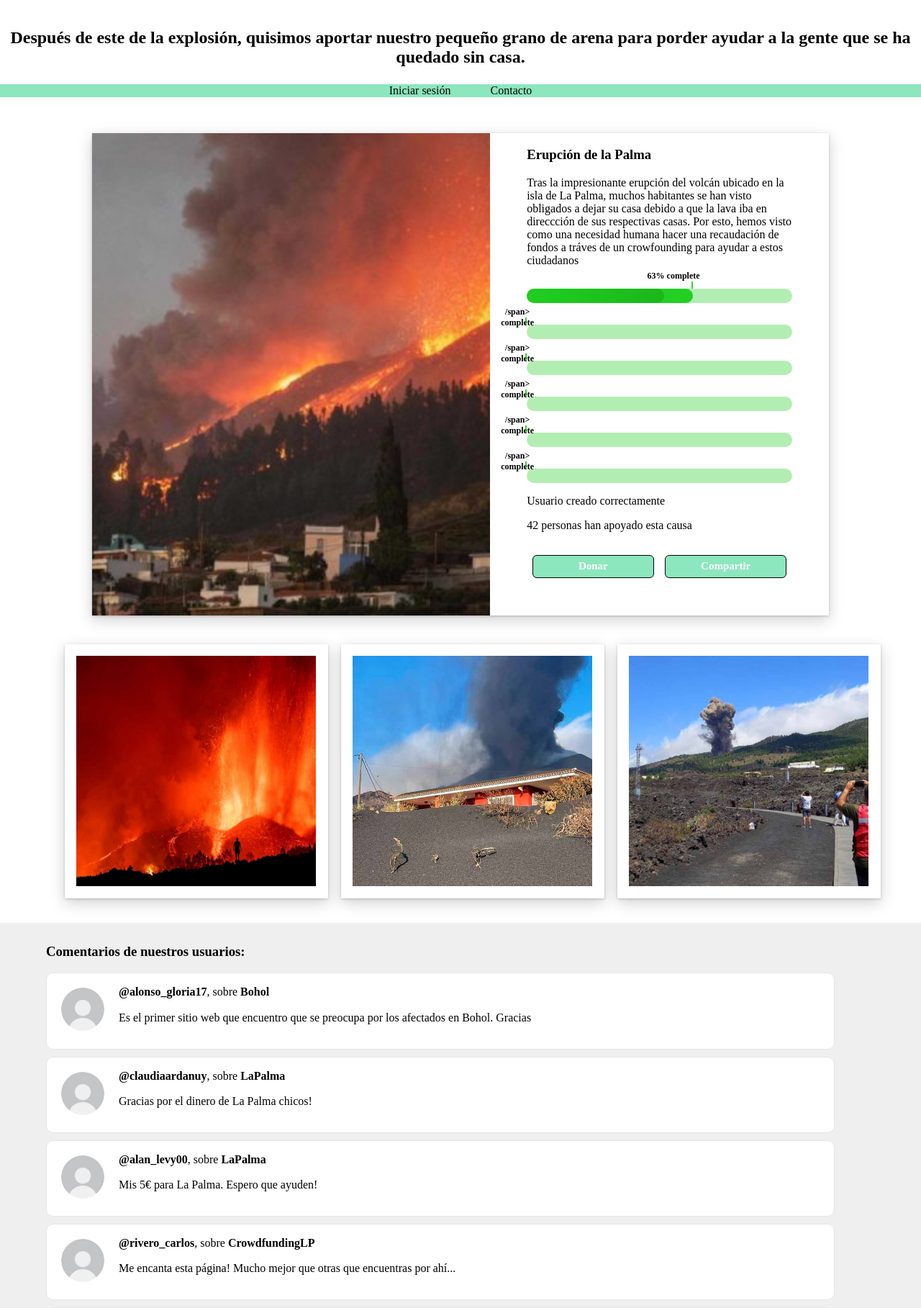
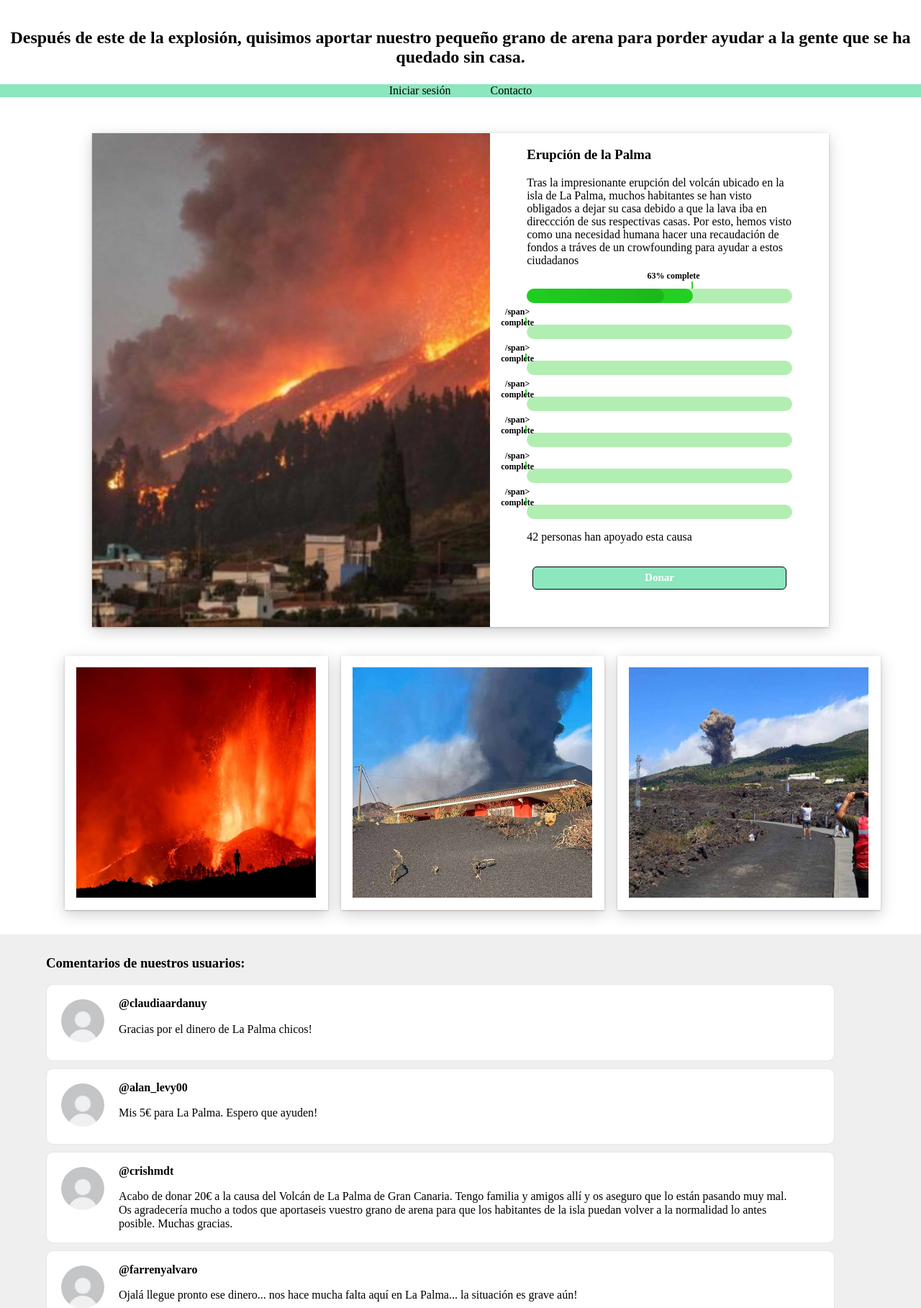
Before and after one commit to pgonzalezs1999/Web_de_crowdfunding, a PHP site: page /Pablo/crowd1.php in a window 1280 px wide. Shown: the part 177-1994 px from the top of the page at 72% size. Run offline with PHP 8.4, Linux system fonts and the light colour scheme; some libraries are stand-ins or nearby versions; some web fonts are replaced.

Commit message:
Arreglados fallos menores
- Eliminados botones de compartir
- La opcion de registro ya no sale si has iniciado sesion en crowd 1
- Centrar el texto de sesion iniciada del index
- En crowd1 ya solo se muestran los comentarios de la palma

```diff
--- a/crowdfunding_lp/crowd1.php
+++ b/crowdfunding_lp/crowd1.php
@@ -1,7 +1,6 @@
 <?php
     session_start();
     $_SESSION['paginaActual'] = "crowd1";
-
 ?>
 <!DOCTYPE html>
 <html lang="es">
@@ -26,8 +25,9 @@
             {
                 echo
                 '<div class="estadoSesion">
-                    <p class="textoSesion">Sesión iniciada como: '.$_SESSION['username'].'</p>
-                </div>';
+                    <p>Sesión iniciada como: '.$_SESSION['username'].'</p>
+                </div>
+                <br>';
             }
         ?>
         <div class="logo">
@@ -80,16 +80,13 @@
                         </div>';
                     }
                     fclose($ficheroUsuarios);
-                    echo '<p> Usuario creado correctamente</p>';
                 }
 
             ?>
             <P class="personas_apoyo">42 personas han apoyado esta causa</P>
 
-
             <div class="botones">
                 <button class="button"><a id="enlace_donar" href="donacion.php">Donar</a></button>
-                <button class="button">Compartir</button>
             </div>
 
         </div>
@@ -110,49 +107,56 @@
         </div>
     </div>
     <div class="comentarios">
-        <h3>Comentarios de nuestros usuarios:</h3>
+    <h3>Comentarios de nuestros usuarios:</h3>
         <?php
             if(isset($_SESSION['username']))
             {
-                echo'
+                echo '
                 <h3>Déjanos tu comentario:</h3>
                 <form class="nuevoComentario action="index.php" method="post">
                     <input type="text" class="comentar" name="textoComentario"/>
                     <button class="botonComentar ratonMano" type="submit">Añadir comentario</button>
                 </form>';
-
             }
             $comentarios = fopen("database/comentarios.csv", "r");
             $listaComentarios;
-            if ($comentarios !== FALSE){
+            if ($comentarios !== FALSE)
+            {
                 $numLinea = 1;
-                while (($arrayLinea = fgetcsv($comentarios, 1000, ","))){
+                while (($arrayLinea = fgetcsv($comentarios, 1000, ",")))
+                {
                     $listaComentarios[$numLinea-1] = $arrayLinea;
                     $numLinea++;
                 }
                 fclose($comentarios);
                 $ultimos = [];
                 $numUltimos = 0;
-                for($i=count($listaComentarios)-1; $i>=count($listaComentarios)-10; $i=$i-1){
+                for($i=count($listaComentarios)-1; $i>=count($listaComentarios)-10; $i=$i-1)
+                {
                     $ultimos[$numUltimos] = $listaComentarios[$i][2];
                     $numUltimos++;
                 }
-                if(isset($_POST['textoComentario']) && $ultimos[0] != $_POST['textoComentario']){
+                if(isset($_POST['textoComentario']) && $ultimos[0] != $_POST['textoComentario'] && $_POST['textoComentario'] != "")
+                {
                     $ficheroComentarios = fopen("database/comentarios.csv", "a");
-                    $lineaNueva = [$_SESSION['username'], "LaPalma", $_POST['textoComentario']];
+                    $lineaNueva = [$_SESSION['username'], "CrowdfundingLP", $_POST['textoComentario']];
                     fputcsv($ficheroComentarios, $lineaNueva);
                     fclose($ficheroComentarios);
                     unset($_POST);
                 }
                 $comentarios = fopen("database/comentarios.csv", "r");
                 $numLinea = 1;
-                while (($arrayLinea = fgetcsv($comentarios, 1000, ","))){
+                while (($arrayLinea = fgetcsv($comentarios, 1000, ",")))
+                {
                     $listaComentarios[$numLinea-1] = $arrayLinea;
                     $numLinea++;
                 }
                 fclose($comentarios);
-                for($i=count($listaComentarios)-1; $i>=count($listaComentarios)-10; $i=$i-1){
-                    if($i>=0){
+                $mostrados = 0;
+                for($i=count($listaComentarios)-1; $i>0; $i--)
+                {
+                    if($i>=0 && $listaComentarios[$i][1] == "LaPalma")
+                    {
                         echo '
                         <div class="comentario">
                             <div class="columna_foto">
@@ -161,15 +165,13 @@
                                 </div>
                             </div>
                             <div class="columna_comentario">
-                                <p><strong>@'.$listaComentarios[$i][0].'</strong>, sobre <b>'.$listaComentarios[$i][1].'</b></p>
+                                <p><strong>@'.$listaComentarios[$i][0].'</strong></b></p>
                                 <p>'.$listaComentarios[$i][2].'</p>
                             </div>
                         </div>';
                     }
                 }
-
             }
-
         ?>
     </div>
     <?php
@@ -186,9 +188,7 @@
                         <br><br>
                         <button class="botonForm ratonMano" type="submit">Iniciar sesión</button>
                     </form>
-                </div>';
-        }
-    ?>
+                </div>
                 <div class ="registro" id="registro">
                     <h3>¿No tienes cuenta? Registrate ahora</h3>
                     <form action="registroUsers.php" method="post">
@@ -201,9 +201,9 @@
                         <input class="botonForm ratonMano" type="submit" value="Registrarse" name="RegistrarUser"/>
                     </form>
                 </div>
-            </div>
-
-
+            </div>';
+        }
+    ?>
 
 </body>
 <footer id="footer">
--- a/crowdfunding_lp/css/styleIndex.css
+++ b/crowdfunding_lp/css/styleIndex.css
@@ -18,6 +18,7 @@
     right: 0px;
     border-bottom: solid 1px black;
     background-color: var(--nuestroColor);
+    text-align: center;
 }
 
 .estadoSesion p
--- a/crowdfunding_lp/database/donaciones.csv
+++ b/crowdfunding_lp/database/donaciones.csv
@@ -3,3 +3,4 @@
 otrouser,LaPalma,3
 lgruneiro,LaPalma,20
 lgruneiro,LaPalma,20
+pgonzalezs,LaPalma,10
--- a/crowdfunding_lp/database/usuarios.csv
+++ b/crowdfunding_lp/database/usuarios.csv
@@ -4,3 +4,5 @@
 elene,1234
 leti18,1234
 leti18,1234
+pablo,pa123
+qwerty,qwerty
--- a/crowdfunding_lp/index.php
+++ b/crowdfunding_lp/index.php
@@ -1,6 +1,7 @@
 <!DOCTYPE html>
 <?php
     session_start();
+    $_SESSION['paginaActual'] = "index";
 ?>
 <html lang="es">
     <head>
@@ -23,11 +24,10 @@
             {
                 echo
                 '<div class="estadoSesion">
-                    <p class="textoSesion">Sesión iniciada como: '.$_SESSION['username'].'</p>
+                    <p>Sesión iniciada como: '.$_SESSION['username'].'</p>
                 </div>
                 <br>';
             }
-            $_SESSION['paginaActual'] = "index";
         ?>
         <a href="index.php"><img class="logo" src="images/crow3.JPG" alt="Logo PL"><a>
         <h1>Crowdfundings González-Gruñeiro</h1>
--- a/crowdfunding_lp/validarLogin.php
+++ b/crowdfunding_lp/validarLogin.php
@@ -55,7 +55,7 @@
             if($esCorrecto == TRUE)
             {
                 $_SESSION['username'] = $intentoUsername;
-                echo '<p class="explicacion">Usuario identificando</p>';
+                echo '<p class="explicacion">Usuario identificado</p>';
             }
             else
             {
```
Also changed, not shown: crowdfunding_lp/crowd2.php (+3 -4 lines).
